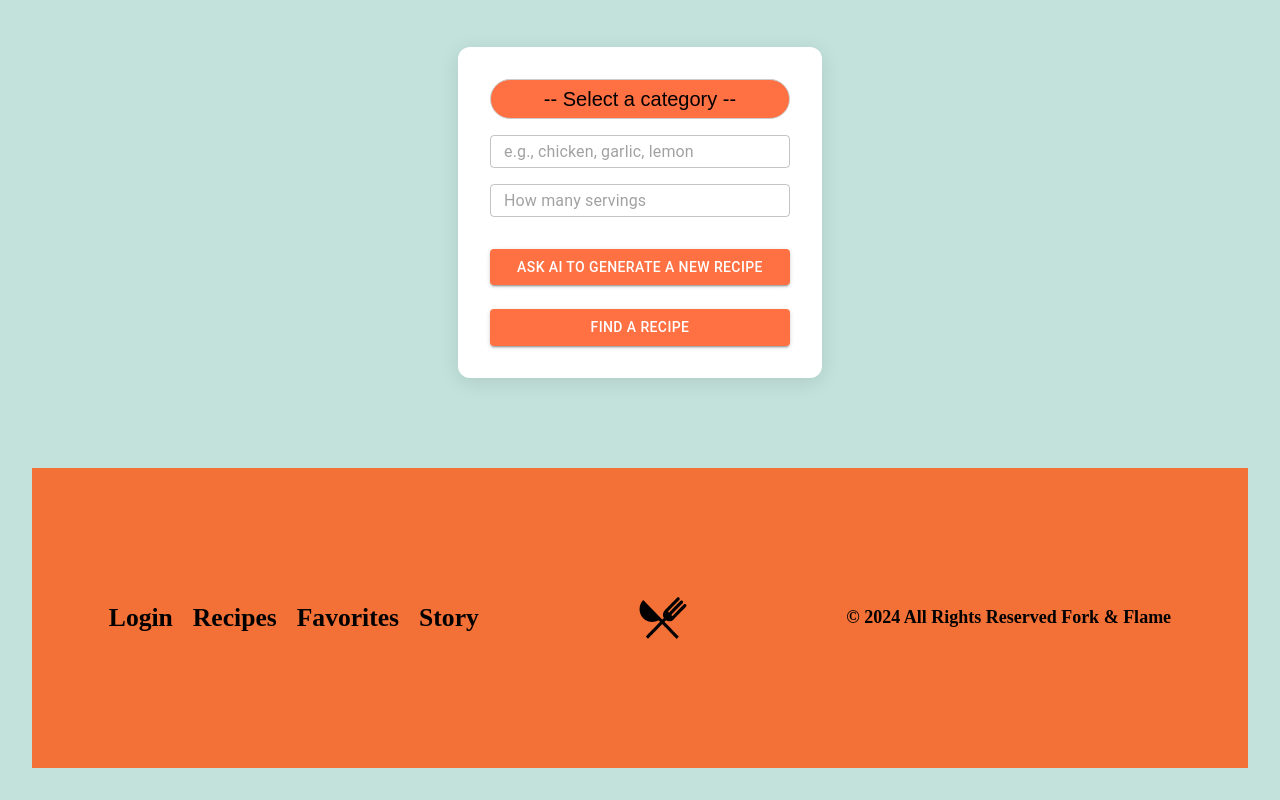
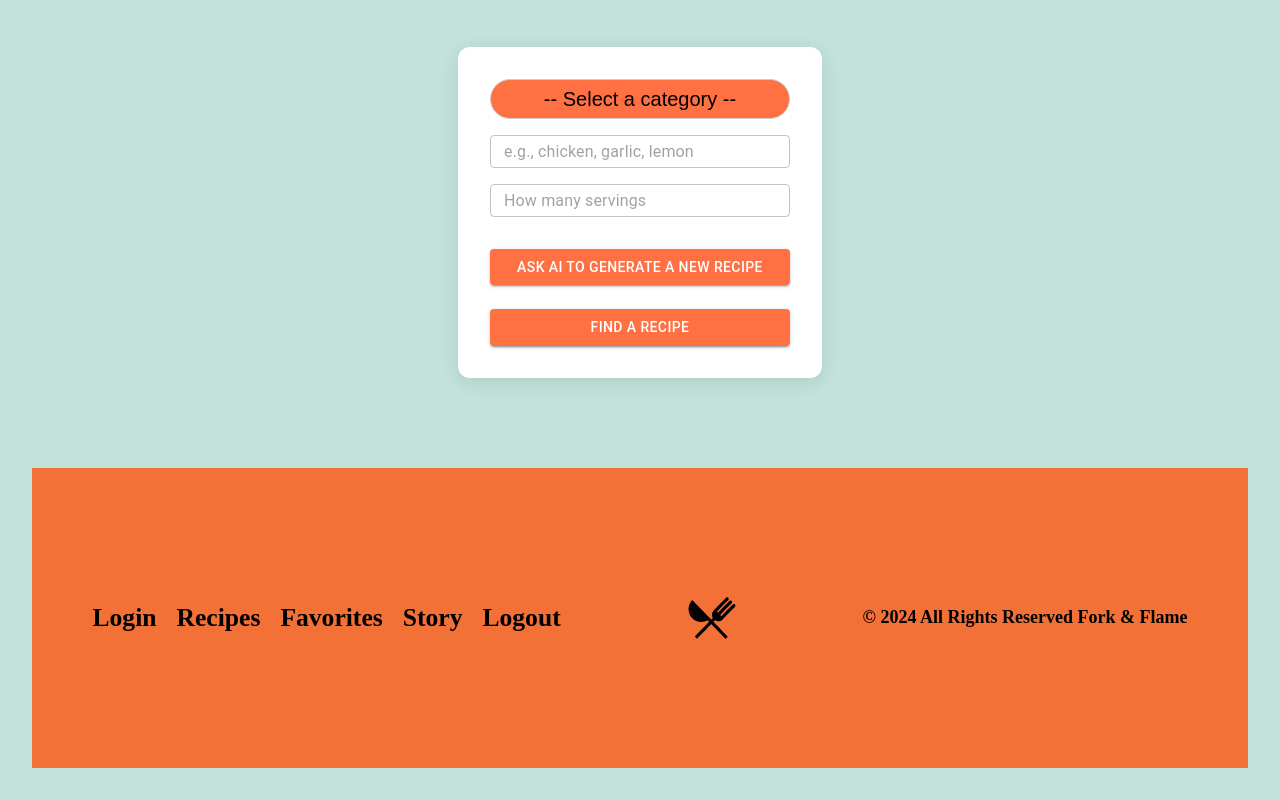
Before and after one commit to zackvalavanis/F-F-Frontend, a React (Vite) app: page / in a window 1280 px wide. Shown: the part 627-1427 px from the top of the page. Built offline with nearby package versions, Linux system fonts and the light colour scheme.

Commit message:
added logout function

```diff
--- a/package.json
+++ b/package.json
@@ -16,6 +16,7 @@
     "@mui/icons-material": "^7.3.2",
     "@mui/material": "^7.3.4",
     "@mui/system": "^7.3.3",
+    "axios": "^1.12.2",
     "lottie-react": "^2.4.1",
     "react": "^19.1.1",
     "react-dom": "^19.1.1",
--- a/src/screens/Footer/Footer.tsx
+++ b/src/screens/Footer/Footer.tsx
@@ -2,9 +2,23 @@ import './Footer.css'
 import { useNavigate } from 'react-router-dom'
 import food from "../../assets/Food.json"
 import { Player } from "@lottiefiles/react-lottie-player";
+import axios from 'axios'
 
 export function Footer() {
   const navigate = useNavigate()
+
+
+  const handleLogout = (e: { preventDefault: () => void; }) => {
+    e.preventDefault()
+    delete axios.defaults.headers.common["Authorization"];
+    localStorage.removeItem('jwt')
+    localStorage.removeItem("user");
+    window.location.href = '/'
+  }
+
+  console.log()
+
+
   return (
     <div className='footer-container'>
 
@@ -13,6 +27,7 @@ export function Footer() {
         <h1 onClick={() => navigate('/recipes')}>Recipes</h1>
         <h1 onClick={() => navigate('/favorites')}>Favorites</h1>
         <h1 onClick={() => navigate('/story')}>Story</h1>
+        <h1 onClick={handleLogout}>Logout</h1>
       </div>
 
       <div>
--- a/src/screens/LandingPage/LandingPage.tsx
+++ b/src/screens/LandingPage/LandingPage.tsx
@@ -16,6 +16,8 @@ export function LandingPage() {
   const [recipeId, setRecipeId] = useState('');
   const categories = ["Breakfast", "Lunch", "Dinner", "Dessert"];
   const [category, setCategory] = useState<string>('');
+  console.log(recipeId)
+  console.log(user)
 
   const handleChangeCategory = (event: React.ChangeEvent<HTMLSelectElement>) => {
     setCategory(event.target.value);
```
Also changed, not shown: src/screens/Auth/Logout.css (deleted), src/screens/Auth/Logout.tsx (deleted), 1 other file (tests, documents, lock files or other folders).
